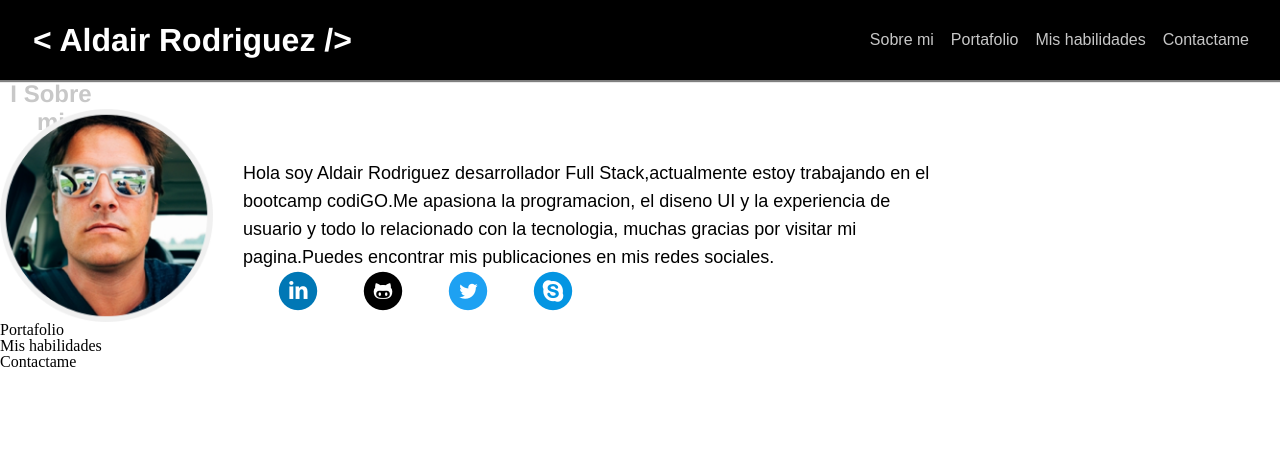
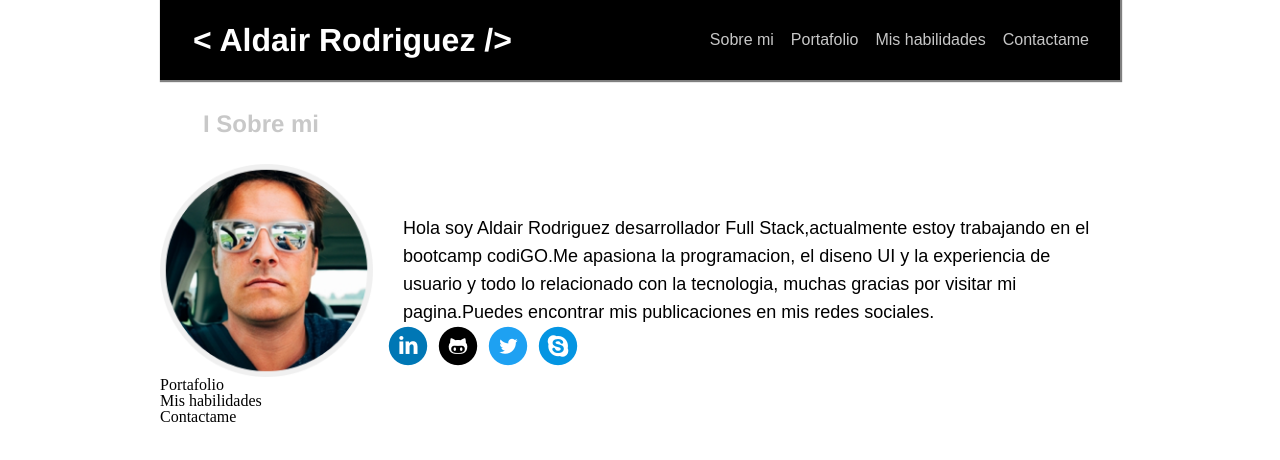
Before and after one commit to AldairRT/Portafolio, a plain HTML site: page index.html in a window 1280 px wide. Drawn offline with Linux system fonts and the light colour scheme.

Commit message:
cambios en el header

```diff
--- a/index.html
+++ b/index.html
@@ -11,7 +11,7 @@
 </head>
 
 <body>
-    <div>
+    <div class="wrapper">
         <header>
             <h1>
                 < Aldair Rodriguez />
--- a/styles/main.css
+++ b/styles/main.css
@@ -1,7 +1,14 @@
 /*Globals*/
 
+/*wrapper*/
+
+.wrapper{
+    margin: auto;
+    width: 960px;
+}
 
 /*Header*/
+
 header{
     display: flex;
     align-items: center;
@@ -46,9 +53,9 @@ header li{
 
 /*About me */
 .Aboutme h2 {
- text-align: center;
- width: 102px;
- height: 29px;
+    margin-top: 30px;
+    margin-bottom: 26px;
+    margin-left: 43px;
     font-family: Helvetica;
     font-size: 24px;
     font-weight: bold;
@@ -70,17 +77,18 @@ header li{
 }
 
 .Aboutme div{
+    margin-right: 30px;
     width: 703px;
     height: 213px;
     display: flex;
 }
+
 
 .container{
     margin-left: 30px;
     margin-top: 50px;
     align-items: center;
     width: 703px;
-
     display:flex;
     flex-direction: column;
 }
@@ -89,5 +97,11 @@ header li{
     height: 40px;
     width: 40px;
     margin-right: 10px;
-    margin-left: 35px;
+
 }
+
+/*Portafolio*/
+
+.Portfolio h2{
+
+}
```
Lines whose indentation alone changed are shown as unchanged.
